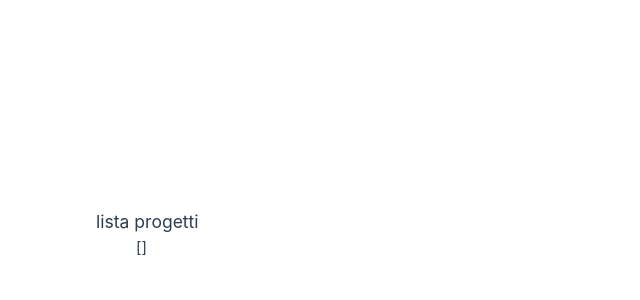
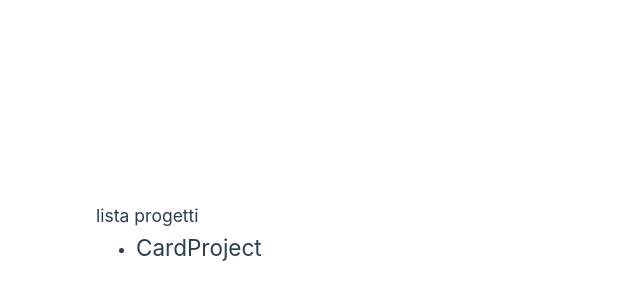
Before and after one commit to marraguglielmo/vite-boolfolio, a Vue app: page / in a window 1280 px wide. Shown: the part 166-466 px from the top of the page, without its empty margins (0-640 px from the left). Built offline with nearby package versions, Linux system fonts and the light colour scheme; no server answers.

Commit message:
[fix] axios get

```diff
--- a/src/App.vue
+++ b/src/App.vue
@@ -1,9 +1,12 @@
 <script>
+import axios from 'axios';
+import {store} from './data/store';
 import ProjectCard from './components/ProjectCard.vue';
 
   export default {
     data(){
       return{
+        projects: [],
       }
     },
 
@@ -11,6 +14,22 @@ import ProjectCard from './components/ProjectCard.vue';
       ProjectCard
     },
 
+    methods:{
+      getApi(){
+        axios.get(store.apiUrl)
+        .then(result =>{
+          this.projects = result.data
+          // console.log(this.projects);
+        })
+        .catch(error =>{
+          console.log(error.message);
+        })
+      }
+    },
+
+    mounted(){
+      this.getApi();
+    }
   }
 </script>
 
@@ -18,7 +37,7 @@ import ProjectCard from './components/ProjectCard.vue';
   <div>
     <h3>lista progetti</h3>
     <ul>
-      <ProjectCard />
+      <li><ProjectCard /></li>
     </ul>
   </div>
 </template>
--- a/src/components/ProjectCard.vue
+++ b/src/components/ProjectCard.vue
@@ -1,39 +1,25 @@
 <script>
-import axios from 'axios';
-import {store} from '../data/store';
-
 
     export default {
         data(){
             return{
-                projects: [],
+
             }
         },
 
         methods:{
-            getApi(){
-                axios.get(store.apiUrl)
-                    .then(result =>{
-                    this.projects = result.data;
-                    // console.log(this.projects);
-                })
-                .catch(error =>{
-                    console.log(error.message);
-                })
-            }
+
         },
 
         mounted(){
-            this.getApi();
+
         }
     }
 </script>
 
 <template>
-    <div class="col">
-        <div class="card_gm">
-            <div class="title">{{ projects }}</div>
-        </div>
+    <div>
+        <h2>CardProject</h2>
     </div>
 </template>
 
```
